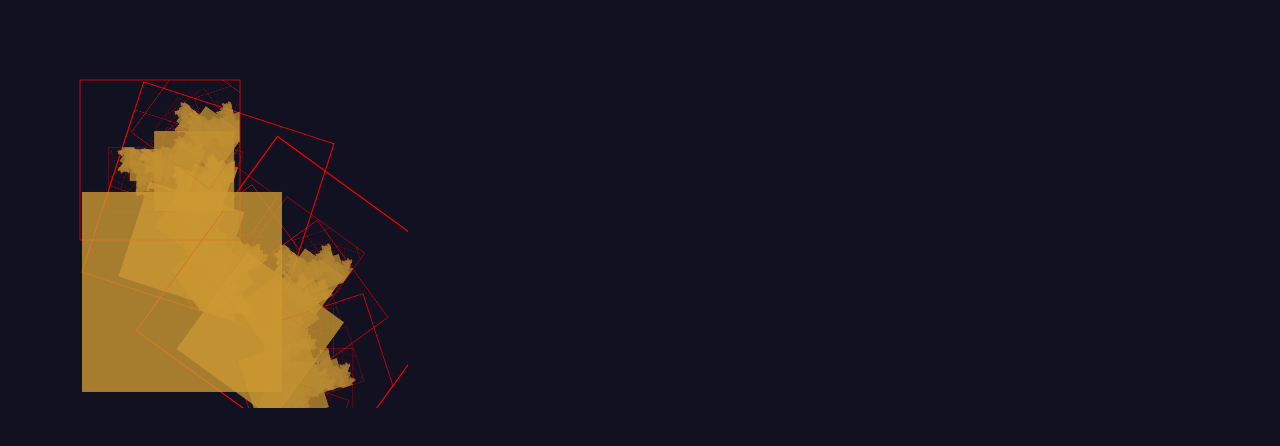
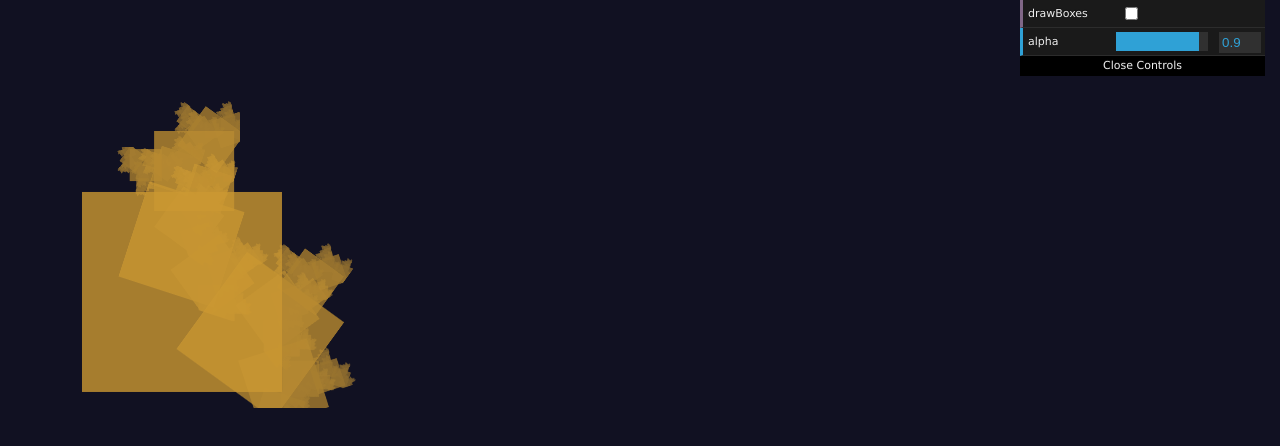
Before and after one commit to gheja/experiments, a plain HTML site: page fractal/1/index.html in a window 1280 px wide. Drawn offline with Linux system fonts and the light colour scheme.

Commit message:
fractal/1: added dat.gui settings

```diff
--- a/fractal/1/index.html
+++ b/fractal/1/index.html
@@ -3,6 +3,7 @@
         <title>Fractal</title>
         <script src="main.js"></script>
         <link rel="stylesheet" href="main.css" />
+        <script src="dat.gui/dat.gui.js"></script>
     </head>
     <body>
 		<canvas id="c">
--- a/fractal/1/main.js
+++ b/fractal/1/main.js
@@ -5,6 +5,8 @@ let _canvas2, _ctx2;
 let _width = 400;
 let _height = 400;
 let _t;
+let _gui;
+let _settings = { "drawBoxes": false, "alpha": 0.9 };
 
 let _operations = [ "normal", "multiply", "screen", "overlay", "darken", "lighten", "color-dodge", "color-burn", "hard-light", "soft-light", "difference", "exclusion", "hue", "saturation", "color", "luminosity" ];
 let operation;
@@ -27,6 +29,10 @@ function init()
 	_canvas2.height = _height;
 	_ctx2 = _canvas2.getContext("2d");
 
+	_gui = new dat.GUI();
+	_gui.add(_settings, "drawBoxes");
+	_gui.add(_settings, "alpha", 0.0, 1.0);
+
 	_t = 0;
 
 	pickOperation();
@@ -43,11 +49,14 @@ function drawWindow(x, y, scale, rotation)
 	_ctx2.translate(-_width/2, -_height/2);
 	_ctx2.drawImage(_canvas, 0, 0);
 
-	_ctx2.strokeStyle = "#f00";
-	_ctx2.lineWidth = 2;
-	_ctx2.beginPath();
-	_ctx2.rect(0, 0, _width, _height);
-	_ctx2.stroke();
+	if (_settings.drawBoxes)
+	{
+		_ctx2.strokeStyle = "#f00";
+		_ctx2.lineWidth = 2;
+		_ctx2.beginPath();
+		_ctx2.rect(0, 0, _width, _height);
+		_ctx2.stroke();
+	}
 }
 
 function draw()
@@ -55,7 +64,7 @@ function draw()
 	_t += 0.02;
 
 	_ctx2.clearRect(0, 0, _width, _height);
-	_ctx2.globalAlpha = 0.95;
+	_ctx2.globalAlpha = _settings.alpha;
 	_ctx2.globalCompositeOperation = operation;
 	drawWindow(0.5, 0.5, 0.5, 0.05);
 	drawWindow(0.9, 0.9, 0.6, 0.1);
```
